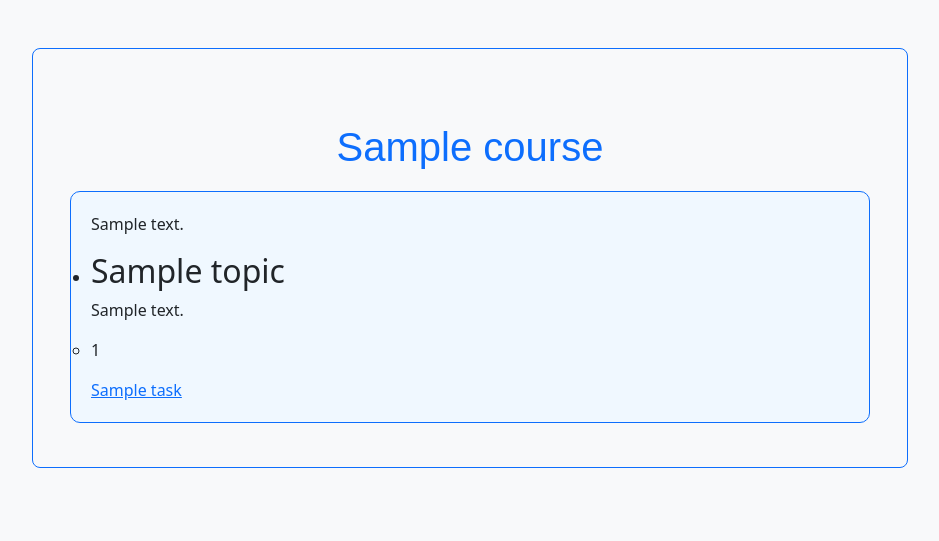
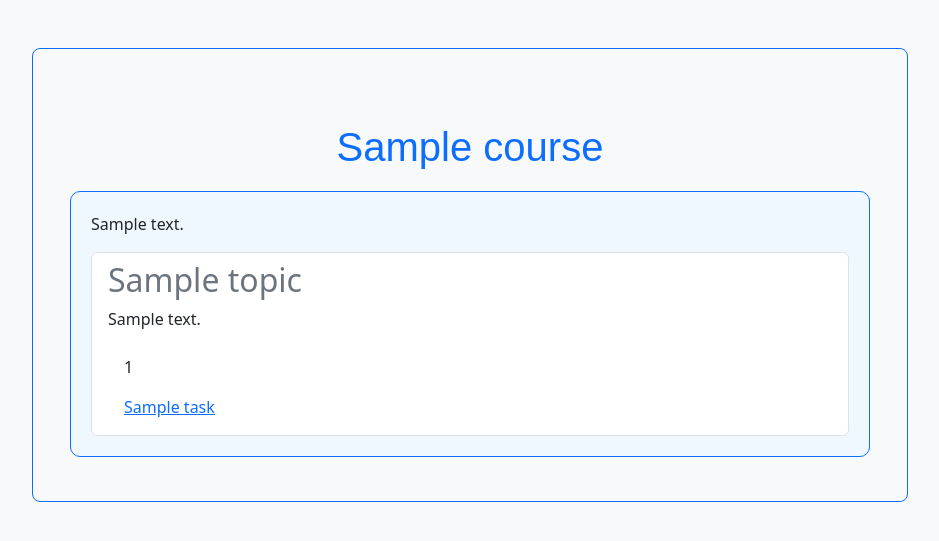
Before and after one commit to LMS-Django/LMS, a Django app: template main/templates/main/course_details.html in a window 1280 px wide. Shown: the top 541 px of the page, without its empty margins (170-1109 px from the left). Run offline with Django 5.2, Linux system fonts and the light colour scheme; tables that the repository leaves empty hold one stand-in row (values such as "Sample post"); the template is opened without the code that fills it: values that come from a table or form of the project are taken from there, most other values are stand-ins (such as "Sample title", 1, 10 or a date in 2020).

Commit message:
Update course_details.html

```diff
--- a/main/templates/main/course_details.html
+++ b/main/templates/main/course_details.html
@@ -11,23 +11,20 @@
     <ul class="list-group">
         {% for topic in course.topics.all %}
             {% if topic.is_open %}
-            <li>
-            <h2>{{ topic.title }}</h2>
+            <li class="list-group-item">
+                <h2 class="text-secondary">{{ topic.title }}</h2>
+                <p>{{ topic.description }}</p> <!-- Описание перемещено сюда -->
 
-            <p>{{ topic.description }}</p>
-
-            <ul class="list-group">
+                <ul class="list-group list-group-flush">
                     {% for assignment in topic.assignments.all %}
-                <li>
+                    <li class="list-group-item">
                         <p>{{ assignment.id }}</p>
                         <a href="{% url 'get_assignment' assignment.id %}">{{ assignment.title }}</a>
-
                     </li>
                     {% endfor %}
                 </ul>
             </li>
             {% endif %}
-
         {% endfor %}
     </ul>
 </div>
```
Lines whose indentation alone changed are shown as unchanged.
